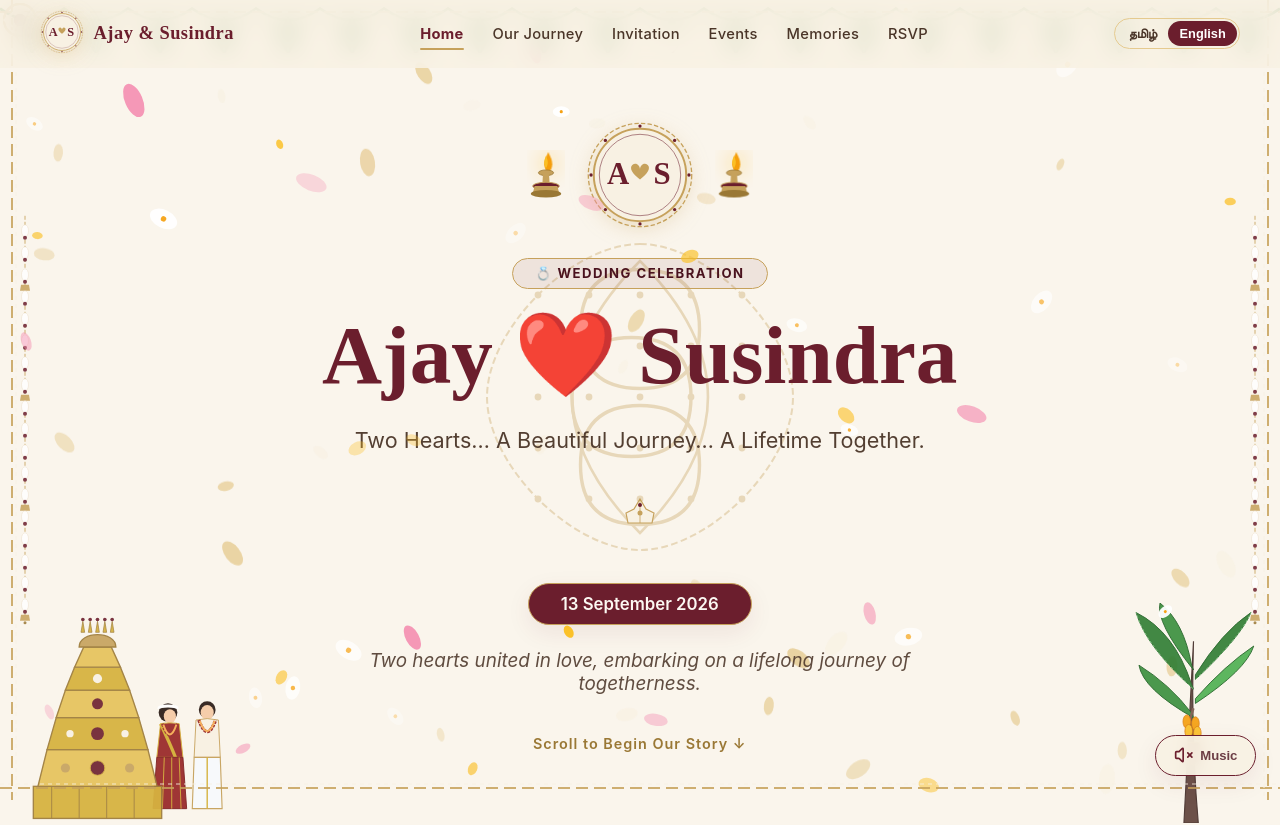
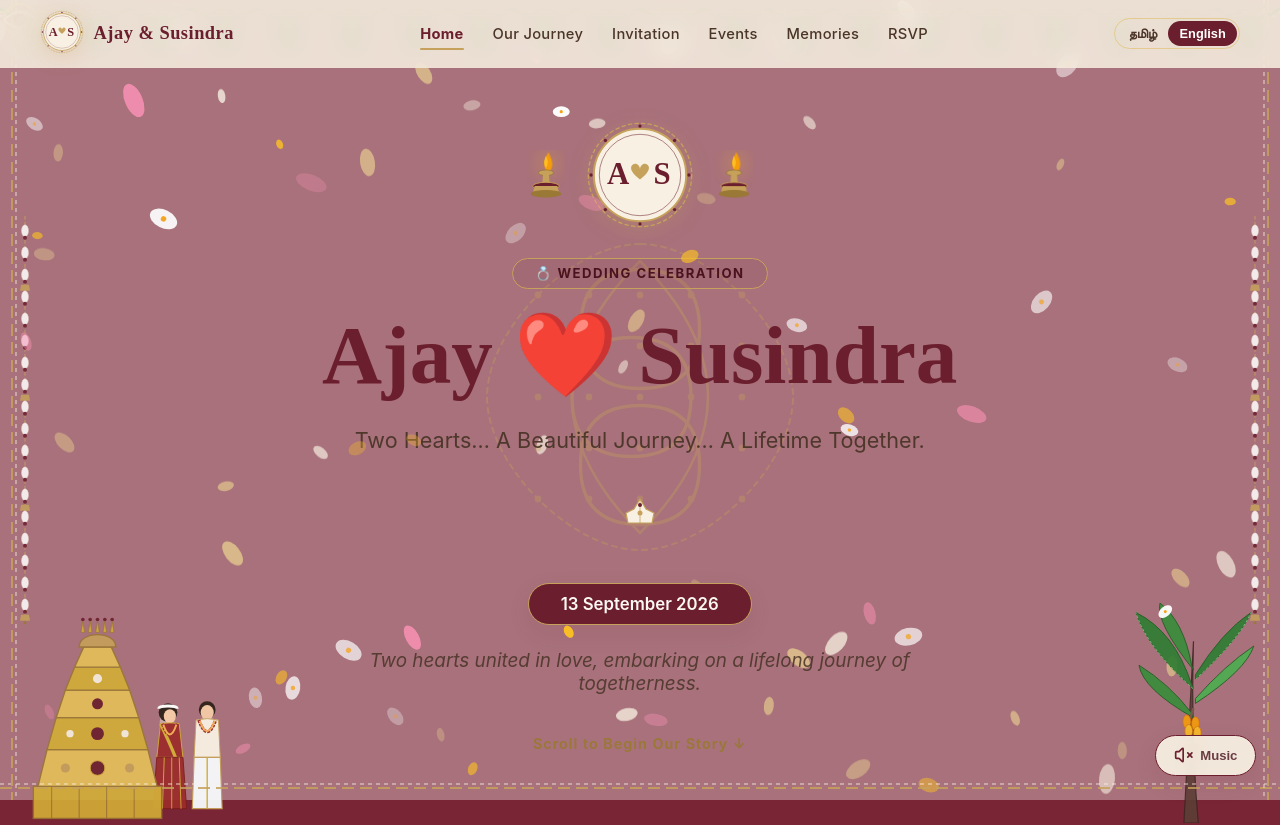
Before and after one commit to RithikaSaravanakumar/ajay-susiwedding, a React app in the folder frontend/: page / in a window 1280 px wide. Shown: the top 825 px of the page. Built offline with nearby package versions, Linux system fonts and the light colour scheme; the HTML template or start-up script is replaced by a standard one.

Commit message:
Make section backgrounds transparent so background.jpg layer is clearly visible throughout the entire page

```diff
--- a/frontend/src/App.jsx
+++ b/frontend/src/App.jsx
@@ -141,7 +141,7 @@ function App() {
   return (
     <FullPageSikkuKolamFrame>
       <div className="app-container" style={{ position: 'relative' }}>
-        {/* Low Opacity Traditional Wedding Background Layer */}
+        {/* Full-Website Traditional Wedding Background Layer */}
         <div
           style={{
             position: 'fixed',
@@ -150,7 +150,7 @@ function App() {
             backgroundSize: 'cover',
             backgroundPosition: 'center top',
             backgroundRepeat: 'no-repeat',
-            opacity: 0.20,
+            opacity: 0.35,
             pointerEvents: 'none',
             zIndex: 0
           }}
--- a/frontend/src/index.css
+++ b/frontend/src/index.css
@@ -71,6 +71,11 @@ body.lang-en h4 {
   min-height: 100vh;
   overflow-x: hidden !important;
   position: relative;
+}
+
+/* Make all main sections transparent so background.jpg layer is clearly visible throughout */
+section {
+  background-color: transparent !important;
 }
 
 img, iframe, svg {
```
